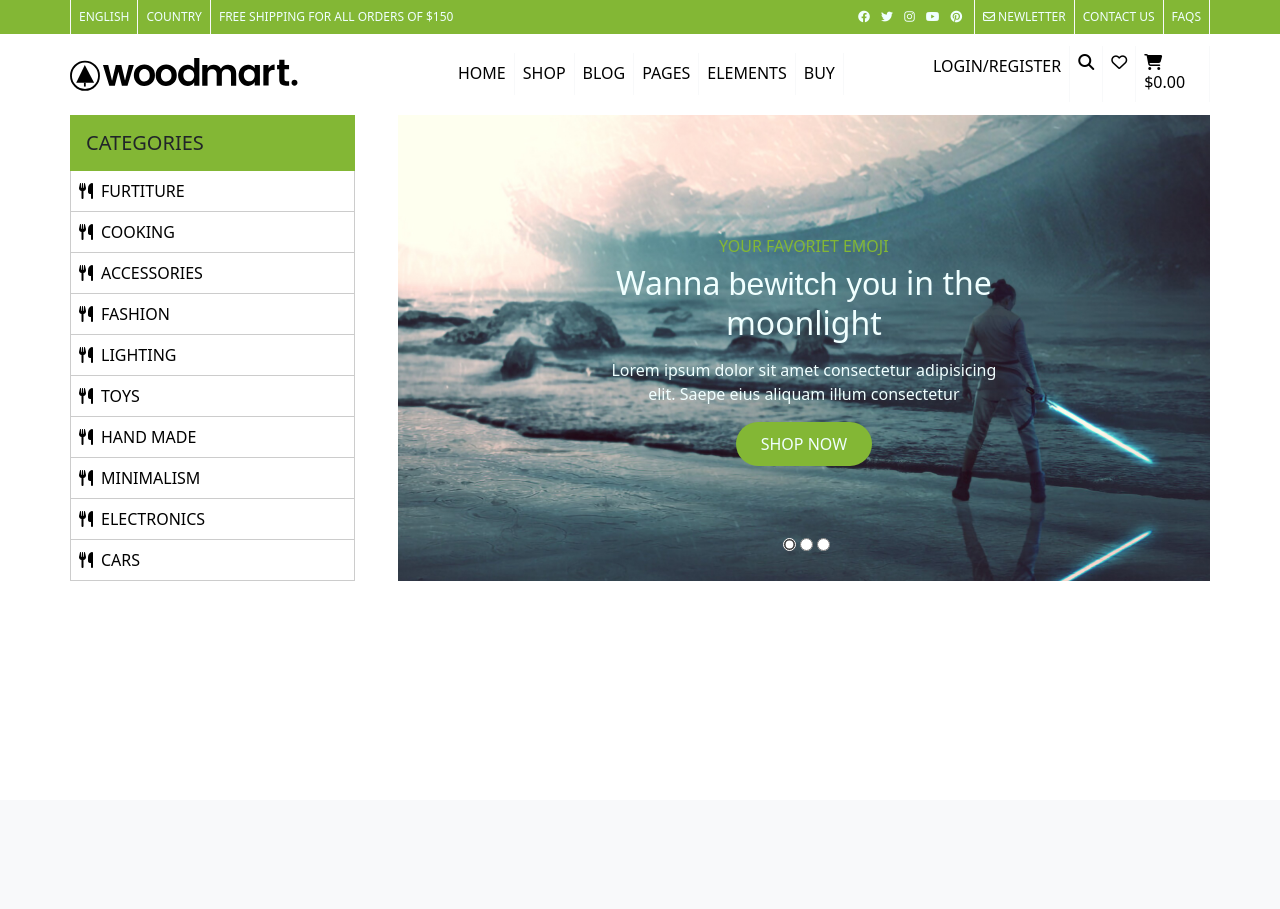
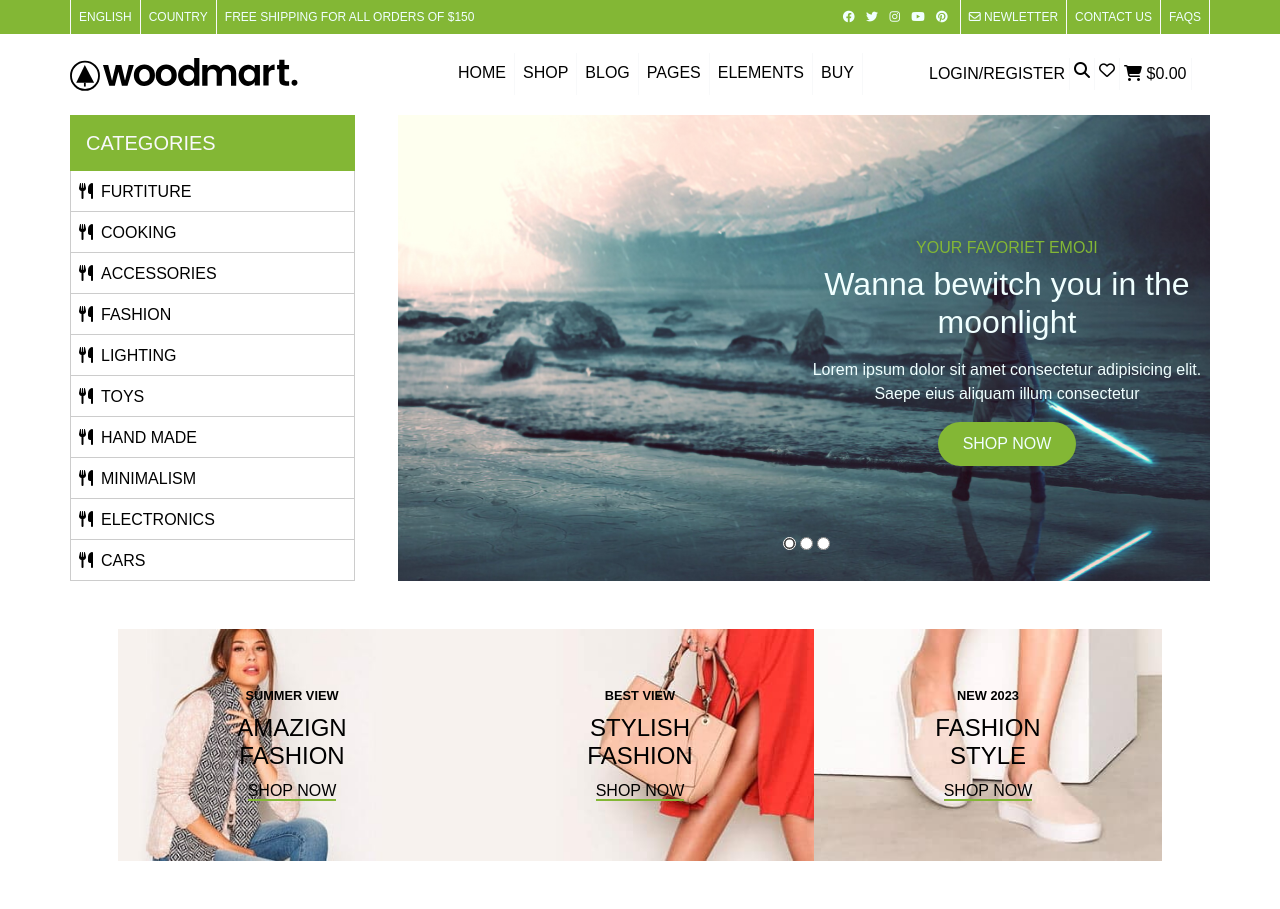
Before and after one commit to Kardarigan/Marqet, a PHP site: page / in a window 1280 px wide. Before the commit the page ends 581 px from the top, so only its background shows below. Run offline with PHP 8.4, Linux system fonts and the light colour scheme; some web fonts are replaced.

Commit message:
start 3 boxes

```diff
--- a/css/main.css
+++ b/css/main.css
@@ -15,7 +15,6 @@
   display: flex;
   justify-content: end;
   align-items: center;
-  flex-direction: column;
 }
 
 .lhu-link {
@@ -41,6 +40,7 @@
   margin: 0 !important;
   padding: 0 !important;
   transition: all 0.3s;
+  font-family: sans-serif;
 }
 
 a {
@@ -56,6 +56,7 @@ a:hover {
 
 ul {
   list-style: none !important;
+  display: block;
 }
 
 button {
@@ -128,15 +129,12 @@ nav img {
 }
 .header-slider-item-1 {
   background-image: url(../img/slider/slider-1.jpg);
-  opacity: 0;
 }
 .header-slider-item-2 {
   background-image: url(../img/slider/slider-2.jpg);
-  opacity: 0;
 }
 .header-slider-item-3 {
   background-image: url(../img/slider/slider-3.jpg);
-  opacity: 0;
 }
 .header-slider-radio {
   position: absolute;
@@ -149,6 +147,23 @@ nav img {
   border-radius: 100px;
 }
 
-.active {
-  opacity: 1;
+.threebox-box:hover .threebox-image-content {
+  transform: scale(1.2);
+}
+.threebox-image {
+  overflow: hidden;
+  width: 100%;
+}
+.threebox-image-content {
+  -o-object-fit: contain;
+     object-fit: contain;
+  width: 100%;
+  height: inherit;
+}
+.threebox-content-event {
+  font-size: 0.8rem;
+}
+.threebox-content-links {
+  border-width: 2px !important;
+  border-color: #83b735 !important;
 }/*# sourceMappingURL=main.css.map */
--- a/index.html
+++ b/index.html
@@ -80,14 +80,14 @@
                     <li class="p-2 border-end border-light"><a href="#">BUY</a></li>
                 </ul>
                 <ul class="d-flex col-3">
-                    <li class="d-inline p-2 border-end border-light"><a href="#">LOGIN/REGISTER</a></li>
-                    <li class="d-inline p-2 border-end border-light">
+                    <li class="d-inline p-1 border-end border-light"><a href="#">LOGIN/REGISTER</a></li>
+                    <li class="d-inline p-1 border-end border-light">
                         <a href="#"><i class="fa-solid fa-magnifying-glass"></i></a>
                     </li>
-                    <li class="d-inline p-2 border-end border-light">
+                    <li class="d-inline p-1 border-end border-light">
                         <a href="#"><i class="far fa-heart"></i></a>
                     </li>
-                    <li class="d-inline p-2 border-end border-light">
+                    <li class="d-inline p-1 border-end border-light">
                         <a href="#"><i class="fa fa-shopping-cart"></i><span> $0.00</span></a>
                     </li>
                 </ul>
@@ -98,7 +98,7 @@
         <header>
             <div class="container mx-auto row g-2">
                 <div class="header-categories col-3 d-md-block d-none">
-                    <h5 class="py-3 ps-3">CATEGORIES</h5>
+                    <h5 class="py-3 ps-3 text-light">CATEGORIES</h5>
                     <ul>
                         <li class="py-1">
                             <a href="#"><i class="fa-solid fa-utensils p-2"></i>FURTITURE</a>
@@ -135,8 +135,8 @@
                 <div class="header-slider col-md-9">
                     <ul>
                         <li>
-                            <div class="header-slider-item header-slider-item-1 flex-centralizer">
-                                <div class="header-slider-title text-center w-50 flex-ender">
+                            <div class="header-slider-item header-slider-item-1 flex-ender">
+                                <div class="header-slider-title text-center w-50">
                                     <h6 class="text-primary my-2">YOUR FAVORIET EMOJI</h6>
                                     <h2>Wanna <span class="font-happy">bewitch you</span> in the moonlight</h2>
                                     <p class="my-3">
@@ -159,7 +159,7 @@
                             </div>
                         </li>
                         <li>
-                            <div class="header-slider-item header-slider-item-3 flex-centralizer">
+                            <div class="header-slider-item header-slider-item-3 flex-starter">
                                 <div class="header-slider-title text-center w-50">
                                     <h6 class="text-primary my-2">YOUR FAVORIET EMOJI</h6>
                                     <h2>It keeps <span class="font-happy">on giving</span> me chills But I know now</h2>
@@ -186,6 +186,48 @@
             </div>
         </header>
         <!------------------------------[header]------------------------------>
+        <!-----------------------------[threebox]----------------------------->
+        <section>
+            <div class="container p-5 mx-auto d-flex justify-content-between">
+                <div class="threebox col-4 flex-centralizer">
+                    <a href="#" class="threebox-box">
+                        <div class="threebox-image">
+                        <img class="threebox-image-content" src="img/banner/baner-fashing-10.jpg" alt="banner image">
+                    </div>
+                    <div class="threebox-content position-absolute text-center">
+                        <strong class="threebox-content-event">SUMMER VIEW</strong>
+                        <h4 class="threebox-content-title py-2">AMAZIGN<br />FASHION</h4>
+                        <a href="#" class="threebox-content-links border-bottom">SHOP NOW</a>
+                    </div>
+                    </a>
+                </div>
+                <div class="threebox col-4 flex-centralizer">
+                    <a href="#" class="threebox-box">
+                        <div class="threebox-image">
+                        <img class="threebox-image-content" src="img/banner/baner-fashing-9.jpg" alt="banner image">
+                    </div>
+                    <div class="threebox-content position-absolute text-center">
+                        <strong class="threebox-content-event">BEST VIEW</strong>
+                        <h4 class="threebox-content-title py-2">STYLISH<br />FASHION</h4>
+                        <a href="#" class="threebox-content-links border-bottom">SHOP NOW</a>
+                    </div>
+                    </a>
+                </div>
+                <div class="threebox col-4 flex-centralizer">
+                    <a href="#" class="threebox-box">
+                        <div class="threebox-image">
+                        <img class="threebox-image-content" src="img/banner/baner-fashing.jpg" alt="banner image">
+                    </div>
+                    <div class="threebox-content position-absolute text-center">
+                        <strong class="threebox-content-event">NEW 2023</strong>
+                        <h4 class="threebox-content-title py-2">FASHION<br />STYLE</h4>
+                        <a href="#" class="threebox-content-links border-bottom">SHOP NOW</a>
+                    </div>
+                    </a>
+                </div>
+            </div>
+        </section>
+        <!-----------------------------[threebox]----------------------------->
     </body>
     <script src="https://cdnjs.cloudflare.com/ajax/libs/jquery/3.7.0/jquery.min.js"></script>
     <script src="script/class-configuration.js"></script>
--- a/script/slider.js
+++ b/script/slider.js
@@ -8,11 +8,10 @@ let startX = 0;
 
 function showSlide(index) {
     sliderItems.forEach(item => {
-        item.style.transition = "opacity 1s";
-        item.style.opacity = 0;
+        item.style.display = "none";
     });
 
-    sliderItems[index].style.opacity = 1;
+    sliderItems[index].style.display = "flex";
     radioInputs[index].checked = true;
 }
 
@@ -23,7 +22,7 @@ function rotateSlider() {
 
 function startSlider() {
     showSlide(currentIndex);
-    intervalId = setInterval(rotateSlider, 4000);
+    intervalId = setInterval(rotateSlider, 4000000);
     radioInputs[currentIndex].checked = true;
 }
 
--- a/scss/_base.scss
+++ b/scss/_base.scss
@@ -11,11 +11,6 @@ $colorDark-hover-s: rgba(0, 0, 0, 0.8);
 $colorDark-hover: rgba(0, 0, 0, 0.5);
 $colorDark-hover-x: rgba(0, 0, 0, 0.2);
 // ---------[mixin]---------
-@mixin flex-centralizer {
-  display: flex;
-  justify-content: center;
-  align-items: center;
-}
 @mixin light-link {
     color: $colorLight;
     &:hover {
@@ -30,7 +25,9 @@ $colorDark-hover-x: rgba(0, 0, 0, 0.2);
 }
 // -----[usable classes]-----
 .flex-centralizer {
-  @include flex-centralizer;
+    display: flex;
+    justify-content: center;
+    align-items: center;
 }
 .flex-starter {
     display: flex;
@@ -41,10 +38,8 @@ $colorDark-hover-x: rgba(0, 0, 0, 0.2);
     display: flex;
     justify-content: end;
     align-items: center;
-  flex-direction: column;
 }
-
-.lhu-link /*list hover underline*/{
+.lhu-link /*list hover underline*/ {
     display: inline-block;
 
     &::after {
@@ -62,7 +57,7 @@ $colorDark-hover-x: rgba(0, 0, 0, 0.2);
     }
 }
 // ----------[font]----------
-@import url('https://fonts.cdnfonts.com/css/happy-memories');
+@import url("https://fonts.cdnfonts.com/css/happy-memories");
 .font-happy {
-  font-family: 'Happy Memories', sans-serif !important;
+    font-family: "Happy Memories", sans-serif !important;
 }
--- a/scss/_components.scss
+++ b/scss/_components.scss
@@ -53,15 +53,15 @@ nav {
             right: 0;
             &-1 {
                 background-image: url(../img/slider/slider-1.jpg);
-                opacity: 0;
+
             }
             &-2 {
                 background-image: url(../img/slider/slider-2.jpg);
-                opacity: 0;
+
             }
             &-3 {
                 background-image: url(../img/slider/slider-3.jpg);
-                opacity: 0;
+
             }
         }
         &-radio {
@@ -76,10 +76,39 @@ nav {
         }
         button {
             border-radius: 100px;
-
         }
     }
 }
-.active {
-    opacity: 1;
+// -----------------------[threeboxes]---------------------------
+.threebox {
+    &-box {
+        &:hover .threebox-image-content {
+            transform: scale(1.2);
+        }
+    }
+    &-image {
+        overflow: hidden;
+        width: 100%;
+
+        &-content {
+            object-fit: contain;
+            width: 100%;
+            height: inherit;
+        }
+
+    }
+    &-content {
+
+        &-event {
+            font-size: 0.8rem;
+        }
+        &-title {
+
+        }
+        &-links {
+            border-width: 2px !important;
+            border-color: $colorAlpha !important;
+        }
+    }
 }
+// -----------------------[threeboxes]---------------------------
--- a/scss/_reset.scss
+++ b/scss/_reset.scss
@@ -1,7 +1,9 @@
+// ---------[resets]---------
 * {
     margin: 0 !important;
     padding: 0 !important;
     transition: all 0.3s;
+    font-family: sans-serif;
 }
 a {
     text-decoration: none;
@@ -12,6 +14,7 @@ a {
 }
 ul {
     list-style: none !important;
+    display: block;
 }
 button {
     background-color: $colorAlpha !important;
```
Also changed, not shown: 1 other file. Lines whose indentation alone changed are shown as unchanged.
